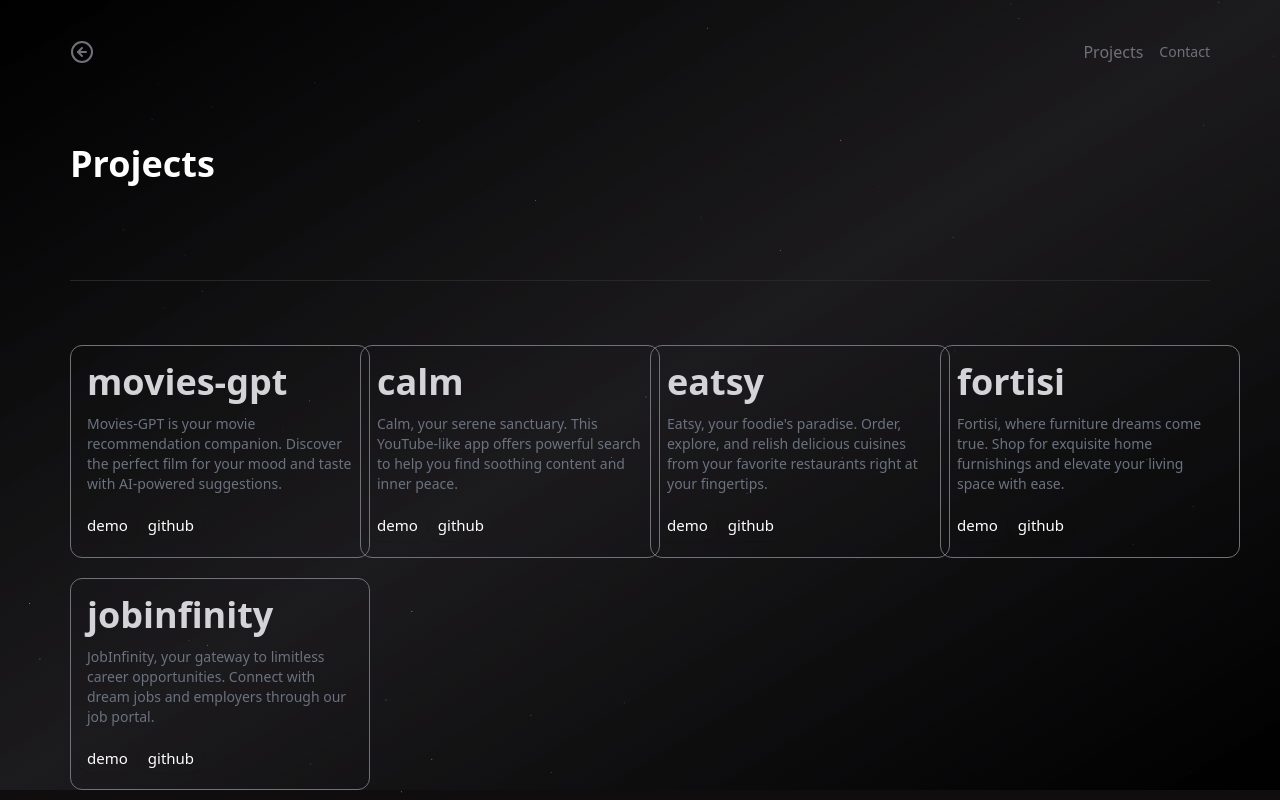
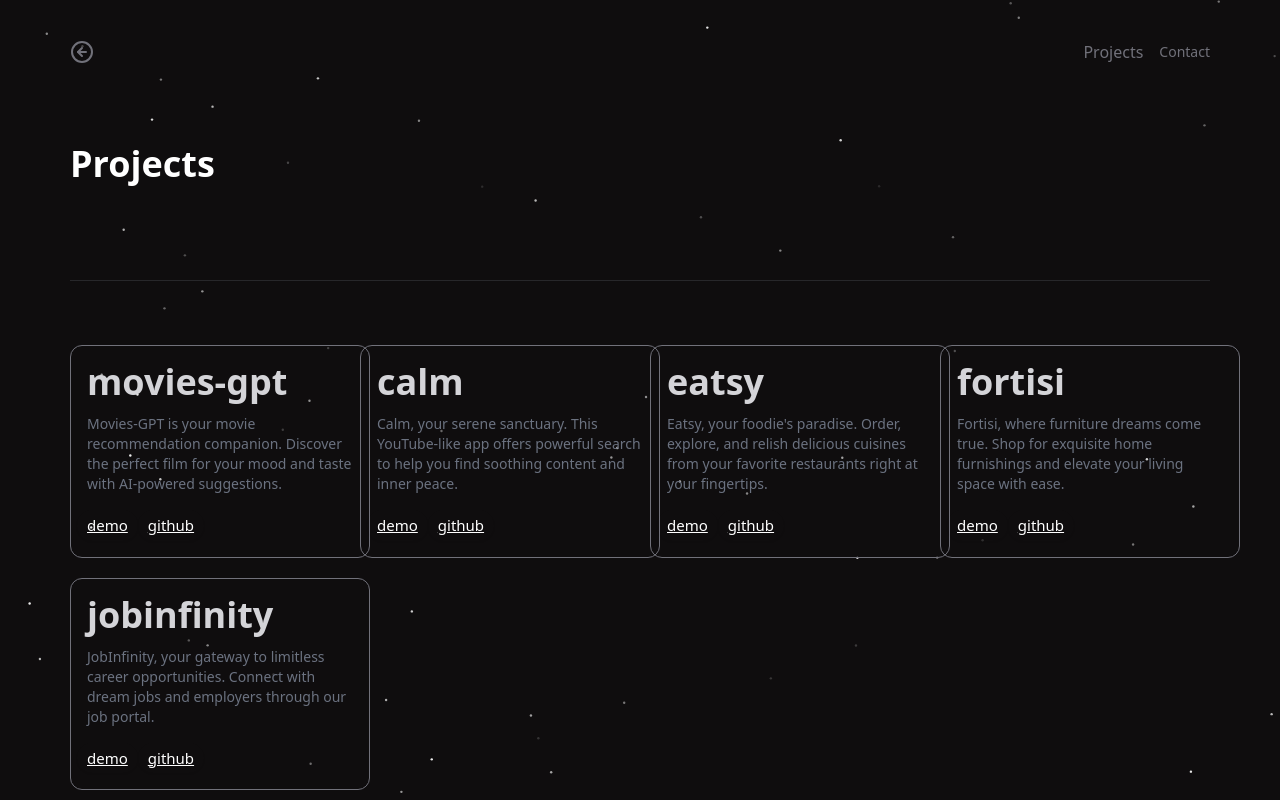
Before and after one commit to gyandeeparyan/personal-portfolio, a React (Vite) app: page /projects in a window 1280 px wide. Built offline with nearby package versions, Linux system fonts and the light colour scheme.

Commit message:
Particles size increased

```diff
--- a/src/Components/Contact.jsx
+++ b/src/Components/Contact.jsx
@@ -4,7 +4,7 @@ import SingleContactCard from "./SingleContactCard";
 const Contact = () => {
   return (
     <>
-    <div className='flex flex-col relative z-10  w-screen   h-screen bg-gradient-to-tl from-black via-zinc-600/20 to-black'>
+    <div className='flex flex-col relative z-10  w-screen   h-screen '>
         <Header />
         <div className='mx-[70px] mt-20'>
           <h1 className='text-4xl text-white font-bold'>Contacts</h1>
--- a/src/Components/Home.jsx
+++ b/src/Components/Home.jsx
@@ -30,8 +30,9 @@ const Home = () => {
         <div className='hidden w-screen h-px animate-glow md:block animate-fade-right bg-gradient-to-r from-zinc-300/0 via-zinc-300/50 to-zinc-300/0'></div>
         <div className='my-16 text-center animate-fade-in'>
           <h2 className='text-sm text-zinc-500 '>
-            Hi, my name is Gyandeep, I'm a frontend developer from Bharat{" "} <br />
-           React.js & Javascript is my love language
+            Hi, my name is Gyandeep, I'm a frontend developer from Bharat .{" "}
+            <br className="hidden md:block" />
+            Crafting accessible & responsive web experiences one component at a time
           </h2>
         </div>
       </div>
--- a/src/Components/Particle.jsx
+++ b/src/Components/Particle.jsx
@@ -10,7 +10,8 @@ const Particle = () => {
   };
   return (
     <>
-      <div className="relative z-0">
+    <div className="bg-gradient-to-tl from-black via-zinc-600/20 to-black z-10">
+    <div className="relative   z-0">
       <Particles
         id="tsparticles"
         init={particlesInit}
@@ -25,7 +26,7 @@ const Particle = () => {
             },
             size: {
 
-              value: 0.5,
+              value: 1.2,
             },
             color: {
               value: "#f1f1f1",
@@ -74,6 +75,8 @@ const Particle = () => {
         }}
       />
       </div>
+    </div>
+
     </>
   );
 };
--- a/src/Components/Projects.jsx
+++ b/src/Components/Projects.jsx
@@ -5,18 +5,15 @@ import SingleProjectCard from "./SingleProjectCard";
 const Projects = () => {
   return (
     <>
-      <div className='flex flex-col relative z-10  w-screen   h-full bg-gradient-to-tl from-black via-zinc-600/20 to-black'>
+      <div className='flex flex-col relative z-10  w-screen   h-full '>
         <Header />
         <div className='mx-[70px] mt-20'>
           <h1 className='text-4xl text-white font-bold'>Projects</h1>
           <div className=' mt-24  border-b border-zinc-800'></div>
           <div className='grid grid-cols-1 mt-16 gap-5 md:grid-cols-4'>
-
             {projectData.map((item) => {
-              return (<SingleProjectCard key={item.id} {...item} />)
+              return <SingleProjectCard key={item.id} {...item} />;
             })}
-
-
           </div>
         </div>
       </div>
--- a/src/Components/SingleContactCard.jsx
+++ b/src/Components/SingleContactCard.jsx
@@ -3,7 +3,7 @@
 const SingleContactCard = ({title,desc,link,icon}) => {
   return (
     <>
-     <div className='w-[300px] rounded-xl border text-zinc-500 border-zinc-500'>
+     <div className='w-[300px] rounded-xl hover:text-zinc-400 border text-zinc-500 border-zinc-500'>
         <div className='p-4 flex '>
          <a href={link} rel="noreferrer" target='_blank'>
 
--- a/src/Components/SingleProjectCard.jsx
+++ b/src/Components/SingleProjectCard.jsx
@@ -14,14 +14,14 @@ const SingleProjectCard = ({ title, git, live, desc }) => {
             <a href={live} rel="noreferrer" target='_blank'>
               <button
                 type='button'
-                className='mt-4  mr-[] rounded-full px-2.5 py-1 text-[15px]  text-white shadow-sm focus-visible:outline focus-visible:outline-2 focus-visible:outline-offset-2 '>
+                className='mt-4  mr-[] rounded-full px-2.5 py-1 text-[15px] underline text-white shadow-sm focus-visible:outline focus-visible:outline-2 focus-visible:outline-offset-2 '>
                 demo
               </button>
             </a>
             <a href={git} rel="noreferrer" target='_blank'>
               <button
                 type='button'
-                className='mt-4  mr-[] rounded-full px-2.5 py-1 text-[15px]  text-white shadow-sm focus-visible:outline focus-visible:outline-2 focus-visible:outline-offset-2 '>
+                className='mt-4  mr-[] rounded-full px-2.5 py-1 text-[15px] underline text-white shadow-sm focus-visible:outline focus-visible:outline-2 focus-visible:outline-offset-2 '>
                 github
               </button>
             </a>
```
